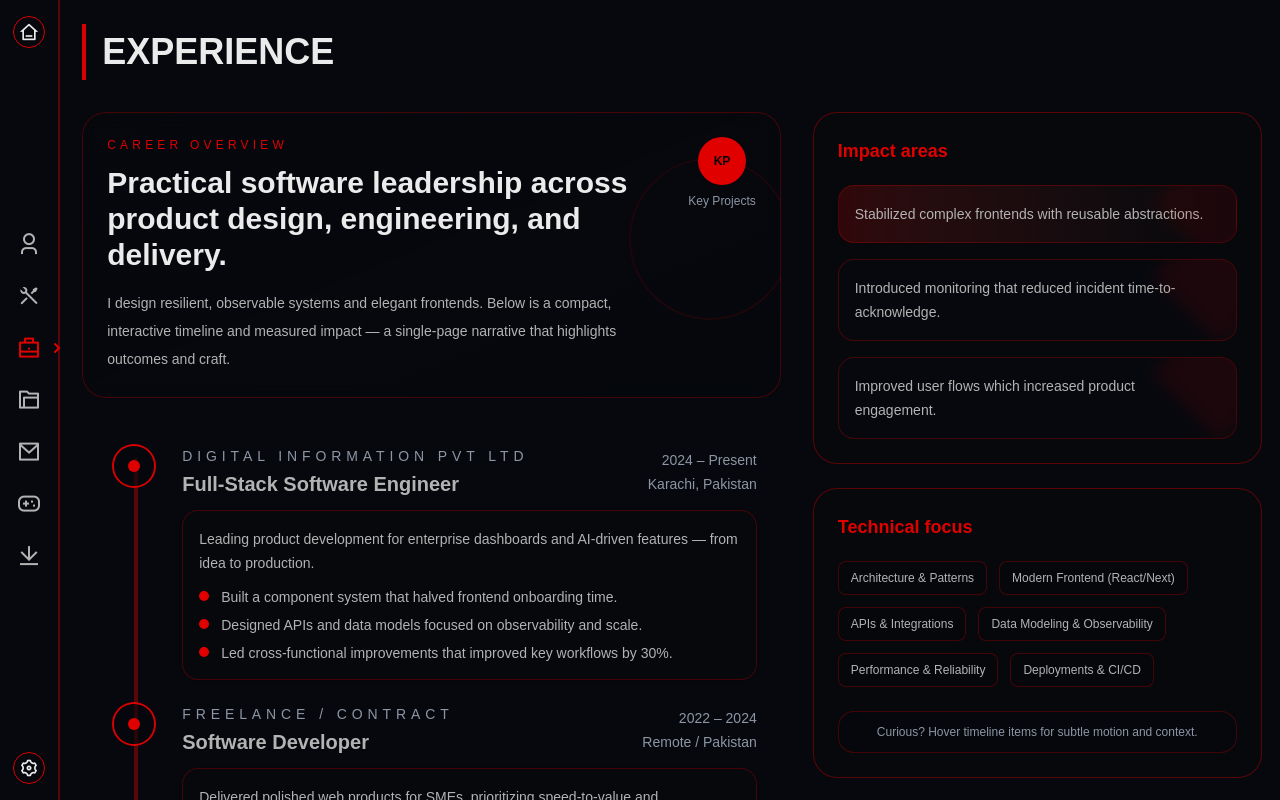
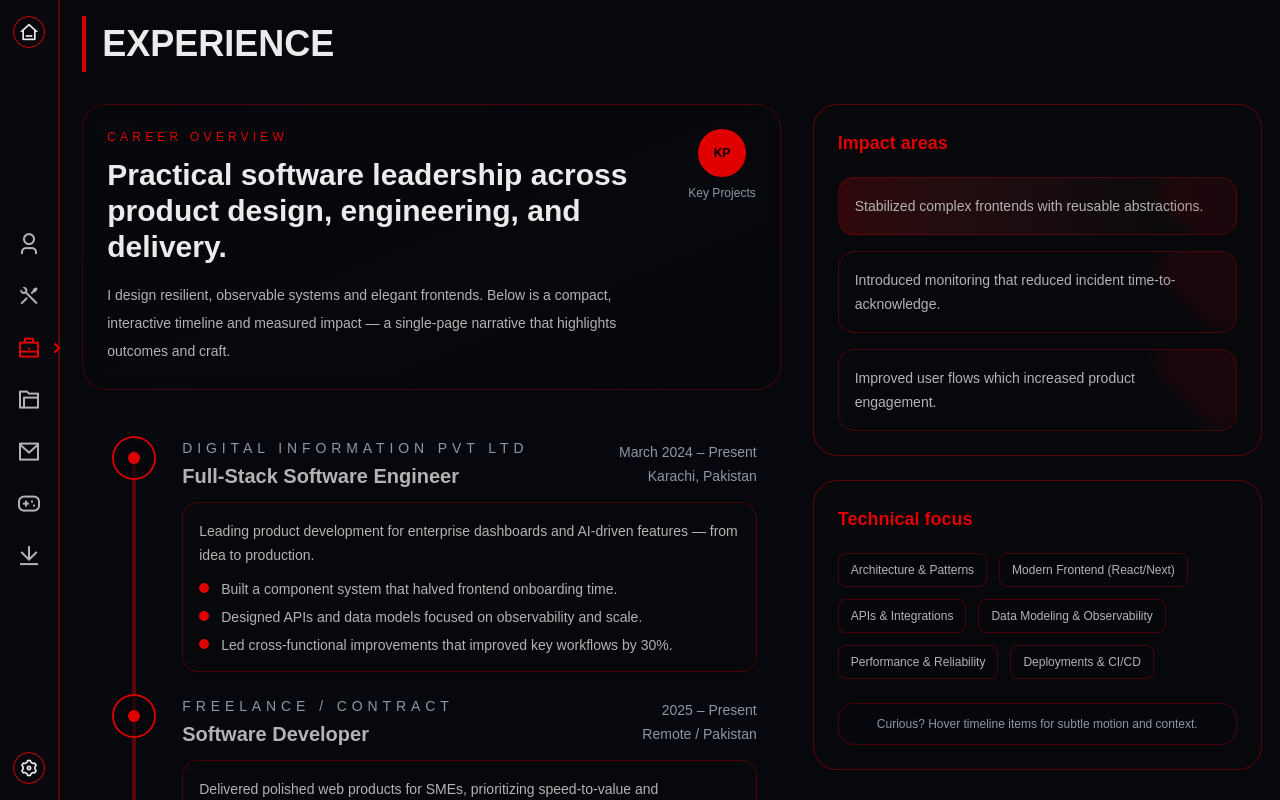
Before and after one commit to konain611/Portfolio, a Next.js app in the folder syedkonainnasir/: page /experience in a window 1280 px wide. Shown: the top 800 px of the page. Built offline with nearby package versions, Linux system fonts and the light colour scheme.

Commit message:
Update page.js

```diff
--- a/syedkonainnasir/src/app/experience/page.js
+++ b/syedkonainnasir/src/app/experience/page.js
@@ -2,7 +2,7 @@ const experienceItems = [
   {
     role: "Full-Stack Software Engineer",
     company: "Digital Information Pvt Ltd",
-    period: "2024 – Present",
+    period: "March 2024 – Present",
     location: "Karachi, Pakistan",
     summary:
       "Leading product development for enterprise dashboards and AI-driven features — from idea to production.",
@@ -15,7 +15,7 @@ const experienceItems = [
   {
     role: "Software Developer",
     company: "Freelance / Contract",
-    period: "2022 – 2024",
+    period: "2025 – Present",
     location: "Remote / Pakistan",
     summary:
       "Delivered polished web products for SMEs, prioritizing speed-to-value and maintainability.",
@@ -44,7 +44,7 @@ const impactPoints = [
 
 export default function ExperiencePage() {
   return (
-    <div className="w-full max-w-[97%] mx-auto py-6 flex flex-col gap-8">
+    <div className="w-full max-w-[97%] mx-auto py-4 flex flex-col gap-8">
       <div className="flex flex-col items-start border-l-4 border-(--border) py-2">
         <h1 className="text-left text-4xl font-bold uppercase ml-4">Experience</h1>
       </div>
@@ -52,7 +52,7 @@ export default function ExperiencePage() {
       <div className="grid gap-8 lg:grid-cols-[1.4fr_0.9fr]">
         {/* Left: creative timeline */}
         <main className="space-y-6">
-          <section className="relative overflow-hidden rounded-3xl border border-(--border)/30 bg-gradient-to-br from-background/60 to-background/40 p-6 backdrop-blur-sm">
+          <section className="relative overflow-hidden rounded-3xl border border-(--border)/30 bg-linear-to-br from-background/60 to-background/40 p-6 backdrop-blur-sm">
             <div className="flex items-start gap-6">
               <div className="flex-1">
                 <p className="text-xs uppercase tracking-[0.35em] text-(--accent)">Career overview</p>
@@ -66,14 +66,14 @@ export default function ExperiencePage() {
                 <p className="text-xs text-(--muted)">Key Projects</p>
               </div>
             </div>
-            <svg className="absolute -right-10 top-4 opacity-10" width="220" height="220" viewBox="0 0 220 220" fill="none" xmlns="http://www.w3.org/2000/svg">
+            {/* <svg className="absolute -right-10 top-4 opacity-10" width="220" height="220" viewBox="0 0 220 220" fill="none" xmlns="http://www.w3.org/2000/svg">
               <circle cx="110" cy="110" r="80" stroke="var(--accent)" strokeWidth="2" />
-            </svg>
+            </svg> */}
           </section>
 
           <section className="rounded-3xl p-6">
             <div className="relative">
-              <div className="absolute left-[28px] top-3 bottom-3 w-1 bg-(--border) rounded-full opacity-40" />
+              <div className="absolute left-6.5 top-3 bottom-3 w-1 bg-(--border) rounded-full opacity-40" />
               <div className="space-y-6">
                 {experienceItems.map((item, idx) => (
                   <article key={item.company} className="group relative grid grid-cols-[56px_1fr] items-start gap-5">
@@ -120,7 +120,7 @@ export default function ExperiencePage() {
             <h3 className="text-lg font-semibold text-(--accent)">Impact areas</h3>
             <div className="mt-5 grid grid-cols-1 gap-4">
               {impactPoints.map((point, i) => (
-                <div key={point} className={`relative overflow-hidden rounded-2xl p-4 ${i === 0 ? 'bg-gradient-to-r from-(--accent)/20 to-background/40' : 'bg-background'} border border-(--border)/30`}>
+                <div key={point} className={`relative overflow-hidden rounded-2xl p-4 ${i === 0 ? 'bg-linear-to-r from-(--accent)/20 to-background/40' : 'bg-background'} border border-(--border)/30`}>
                   <div className="absolute -right-8 -top-8 h-24 w-24 rotate-45 bg-(--accent)/10 blur-sm" />
                   <p className="text-sm leading-6 text-(--foreground)">{point}</p>
                 </div>
```
